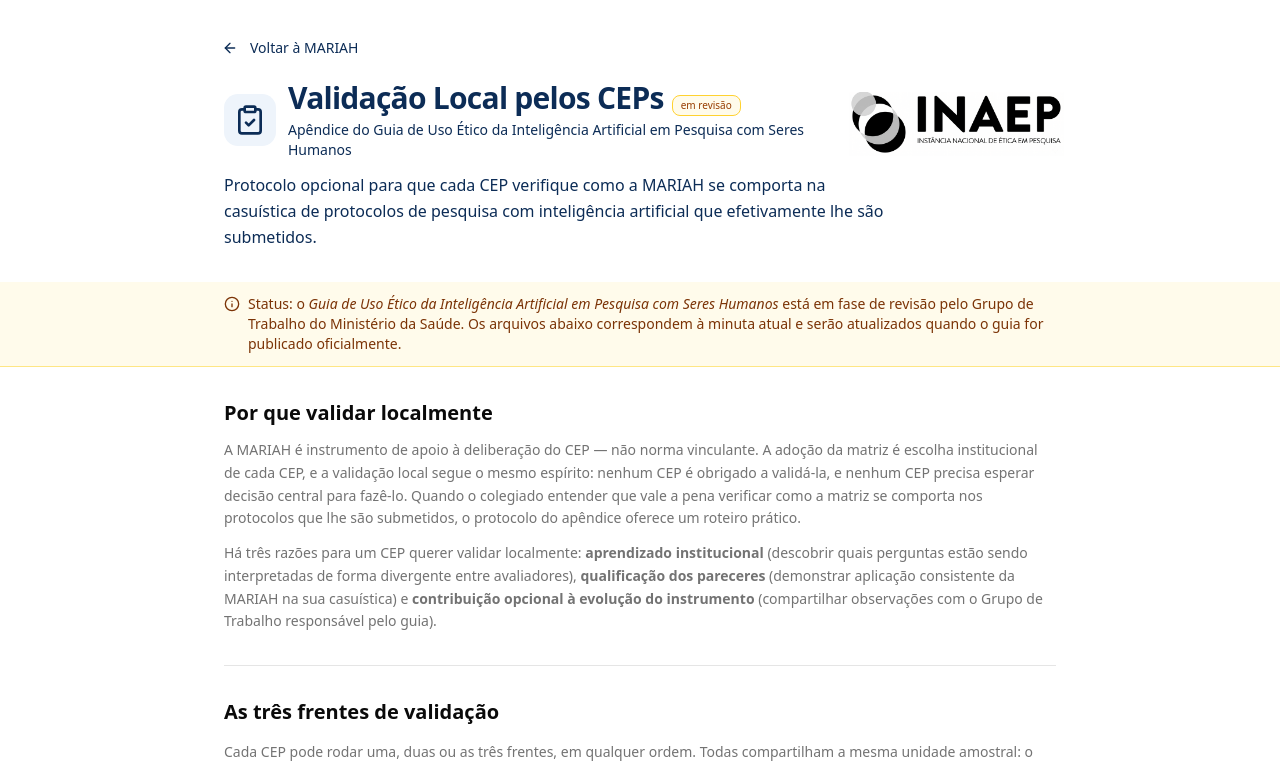
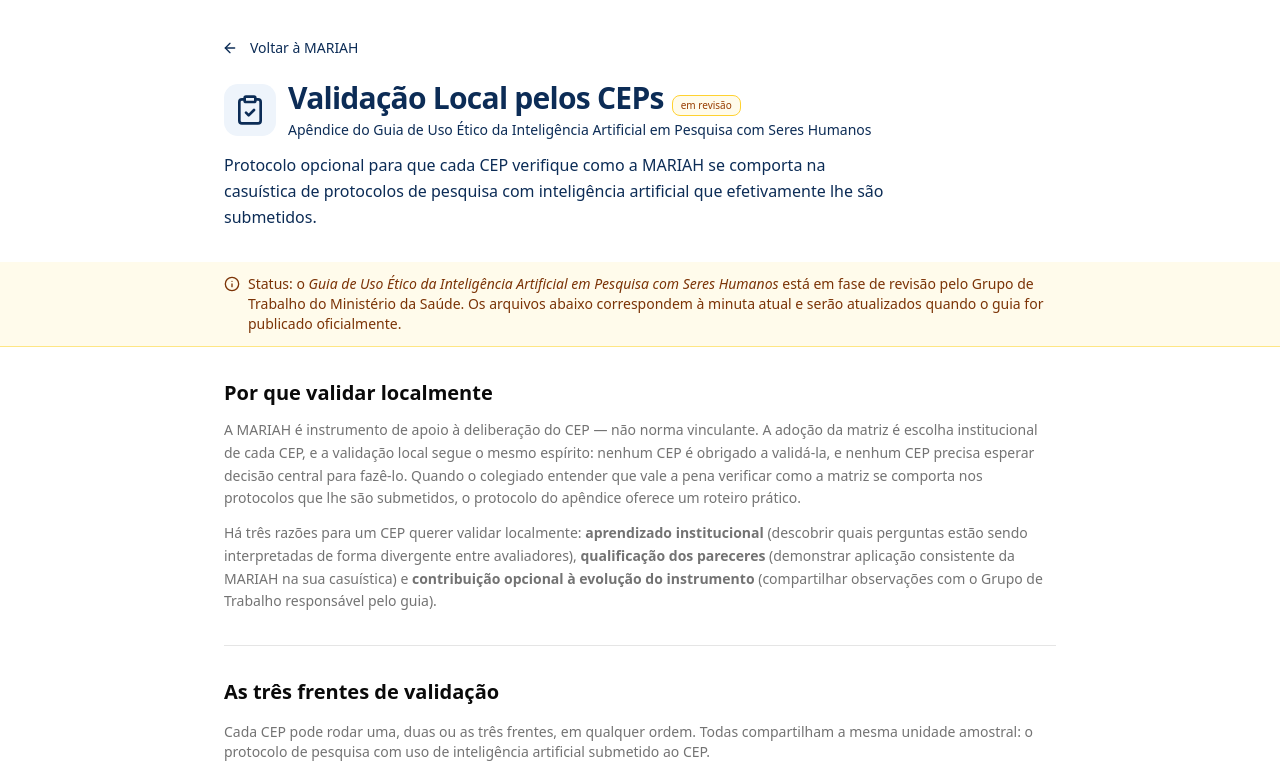
Before and after one commit to Tonaco-13/MARIAH-Matriz-de-Avaliacao-de-Risco-de-IA-em-Pesquisa-com-Seres-Humanos, a Next.js app: page /validacao in a window 1280 px wide. Shown: the top 764 px of the page. Built offline with nearby package versions, Linux system fonts and the light colour scheme.

Commit message:
style(headers): logo Inaep apenas na home; remove dos headers internos

```diff
--- a/src/app/instrucoes/page.tsx
+++ b/src/app/instrucoes/page.tsx
@@ -58,7 +58,6 @@ export default function InstrucoesPage() {
                 </p>
               </div>
             </div>
-            <img src="/inaep-logo-sm.png" alt="Inaep — Instância Nacional de Ética em Pesquisa" className="h-14 sm:h-16 w-auto shrink-0 mt-2 -mr-2" />
           </div>
           <p className="text-teal-600 max-w-2xl text-sm sm:text-base leading-relaxed">
             Guia operacional para responder a matriz, questão a questão: a resposta que
--- a/src/app/transparencia/page.tsx
+++ b/src/app/transparencia/page.tsx
@@ -63,7 +63,6 @@ export default function TransparenciaPage() {
                 </p>
               </div>
             </div>
-            <img src="/inaep-logo-sm.png" alt="Inaep — Instância Nacional de Ética em Pesquisa" className="h-14 sm:h-16 w-auto shrink-0 mt-2 -mr-2" />
           </div>
           <p className="text-teal-600 max-w-2xl text-sm sm:text-base leading-relaxed">
             Documentos técnicos que explicitam as premissas sobre as quais a MARIAH classifica
--- a/src/app/validacao/page.tsx
+++ b/src/app/validacao/page.tsx
@@ -60,7 +60,6 @@ export default function ValidacaoPage() {
                 </p>
               </div>
             </div>
-            <img src="/inaep-logo-sm.png" alt="Inaep — Instância Nacional de Ética em Pesquisa" className="h-14 sm:h-16 w-auto shrink-0 mt-2 -mr-2" />
           </div>
           <p className="text-teal-600 max-w-2xl text-sm sm:text-base leading-relaxed">
             Protocolo opcional para que cada CEP verifique como a MARIAH se comporta na
--- a/src/components/maria/ContextForm.tsx
+++ b/src/components/maria/ContextForm.tsx
@@ -82,7 +82,6 @@ export default function ContextForm({
                 <p className="text-teal-700 text-xs">Matriz de Avaliação de Risco de Inteligência Artificial em Pesquisa com Seres Humanos</p>
               </div>
             </div>
-            <img src="/inaep-logo-sm.png" alt="Inaep — Instância Nacional de Ética em Pesquisa" className="h-11 sm:h-12 w-auto shrink-0 mt-1 -mr-2" />
           </div>
         </div>
       </header>
--- a/src/components/maria/EntryFilter.tsx
+++ b/src/components/maria/EntryFilter.tsx
@@ -117,7 +117,6 @@ export default function EntryFilter({
                   <p className="text-teal-700 text-xs">Matriz de Avaliação de Risco de Inteligência Artificial em Pesquisa com Seres Humanos</p>
                 </div>
               </div>
-              <img src="/inaep-logo-sm.png" alt="Inaep — Instância Nacional de Ética em Pesquisa" className="h-11 sm:h-12 w-auto shrink-0 mt-1 -mr-2" />
             </div>
           </div>
         </header>
@@ -176,7 +175,6 @@ export default function EntryFilter({
                 <p className="text-teal-700 text-xs">Matriz de Avaliação de Risco de Inteligência Artificial em Pesquisa com Seres Humanos</p>
               </div>
             </div>
-            <img src="/inaep-logo-sm.png" alt="Inaep — Instância Nacional de Ética em Pesquisa" className="h-11 sm:h-12 w-auto shrink-0 mt-1 -mr-2" />
           </div>
         </div>
       </header>
--- a/src/components/maria/QualitativeAssessment.tsx
+++ b/src/components/maria/QualitativeAssessment.tsx
@@ -129,7 +129,6 @@ export default function QualitativeAssessment({
                 <p className="text-teal-700 text-xs">Versão A — Qualitativa</p>
               </div>
             </div>
-            <img src="/inaep-logo-sm.png" alt="Inaep — Instância Nacional de Ética em Pesquisa" className="h-11 sm:h-12 w-auto shrink-0 mt-1 -mr-2" />
           </div>
         </div>
       </header>
--- a/src/components/maria/QuantitativeAssessment.tsx
+++ b/src/components/maria/QuantitativeAssessment.tsx
@@ -134,7 +134,6 @@ export default function QuantitativeAssessment({
                 <p className="text-teal-700 text-xs">Versão B — Quantitativa</p>
               </div>
             </div>
-            <img src="/inaep-logo-sm.png" alt="Inaep — Instância Nacional de Ética em Pesquisa" className="h-11 sm:h-12 w-auto shrink-0 mt-1 -mr-2" />
           </div>
         </div>
       </header>
--- a/src/components/maria/Results.tsx
+++ b/src/components/maria/Results.tsx
@@ -222,7 +222,6 @@ export default function Results({
                 <p className="text-teal-700 text-xs">Resultado da Avaliação</p>
               </div>
             </div>
-            <img src="/inaep-logo-sm.png" alt="Inaep — Instância Nacional de Ética em Pesquisa" className="h-11 sm:h-12 w-auto shrink-0 mt-1 -mr-2" />
           </div>
         </div>
       </header>
```
